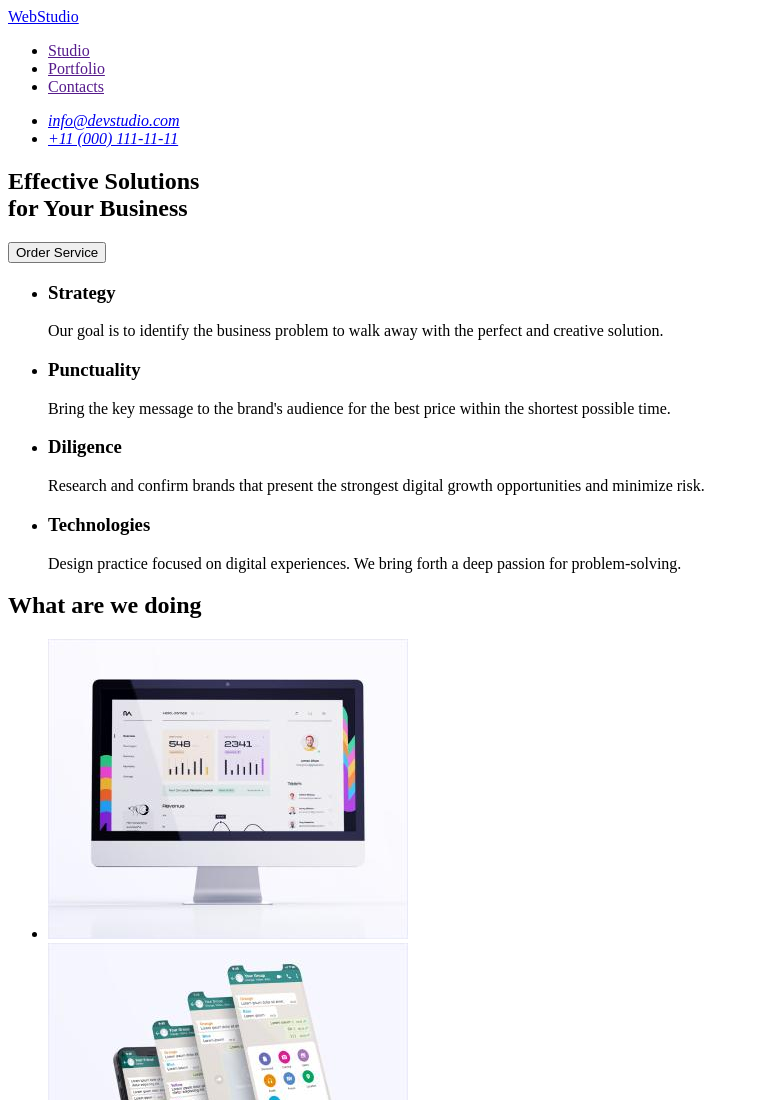
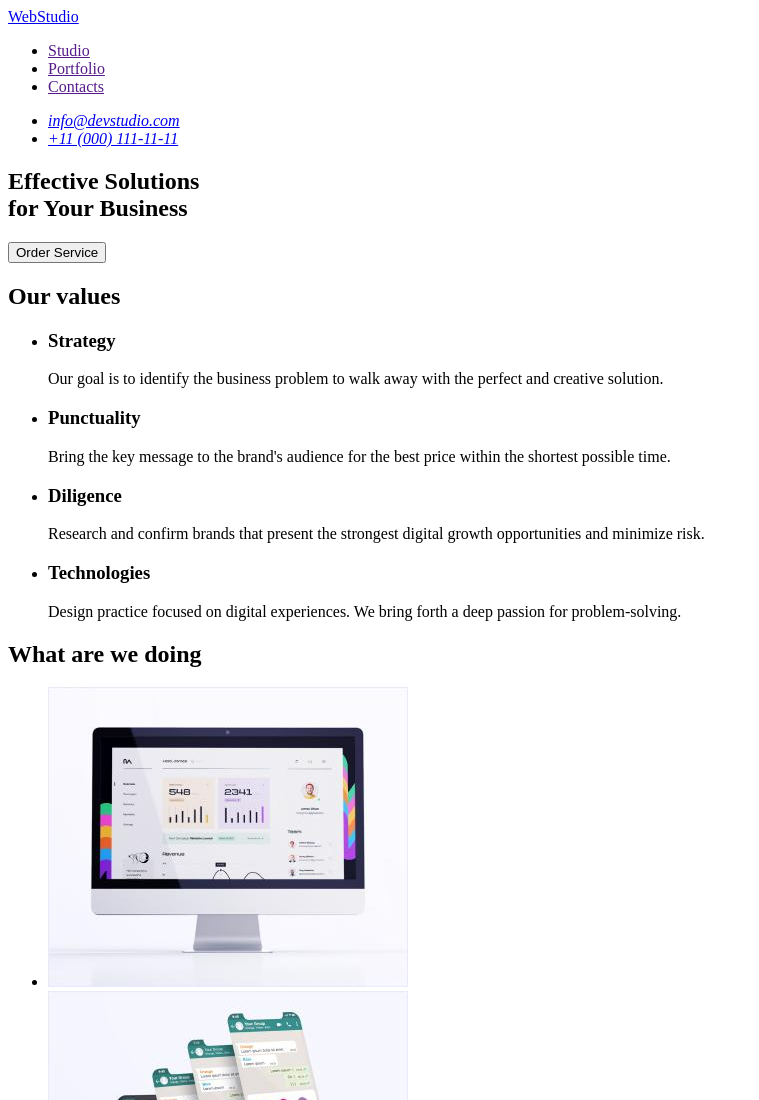
Before and after one commit to JustYanaShmakova/goit-markup-hw-01, a plain HTML site: page index.html in a window 1280 px wide. Shown: the top 1100 px of the page, without its empty margins (0-759 px from the left). Drawn offline with Linux system fonts and the light colour scheme.

Commit message:
Delete hidden in h2

```diff
--- a/index.html
+++ b/index.html
@@ -29,7 +29,7 @@
             <button type="button">Order Service</button>
         </section>
         <section>
-            <h2 hidden>Our values</h2>
+            <h2>Our values</h2>
             <ul>
                 <li>
                     <h3>Strategy</h3>
```
